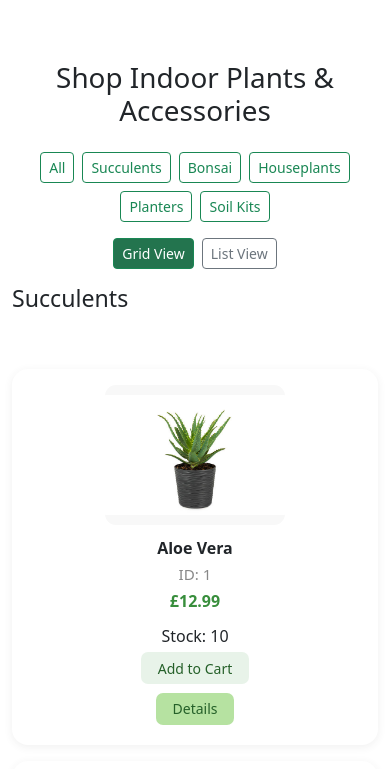
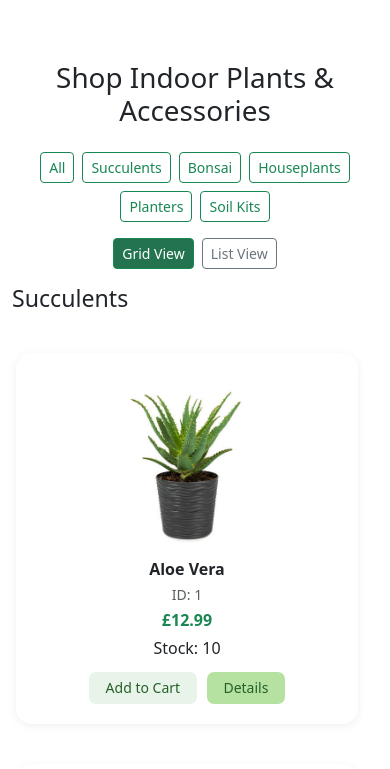
Before and after one commit to Sandhya80/Pure-Plant-Co, a plain HTML site: page shop.html in a window 390 px wide. Shown: the part 75-844 px from the top of the page. Drawn offline with nearby package versions, Linux system fonts and the light colour scheme.

Commit message:
mobile responsiveness fixed for shop page

```diff
--- a/css/style.css
+++ b/css/style.css
@@ -107,12 +107,9 @@ body {
 
 .product-card img {
   width: 100%;
-  max-width: 180px;
-  height: 140px;
+  height: auto;
   object-fit: contain;
-  margin-bottom: 0.7em;
-  background: #f8f8f8;
-  border-radius: 0.7em;
+  border-radius: 0.5em;
 }
 
 .product-name {
@@ -513,6 +510,27 @@ main.container {
   max-height: 40px;
 }
 
+/* Responsive product grid for shop page */
+#product-list .row,
+#product-list .product-row {
+  display: flex;
+  flex-wrap: wrap;
+  margin-left: -0.5rem;
+  margin-right: -0.5rem;
+}
+#product-list .col-12,
+#product-list .col-sm-6,
+#product-list .col-md-4 {
+  padding-left: 0.5rem;
+  padding-right: 0.5rem;
+}
+.product-card img {
+  width: 100%;
+  height: auto;
+  object-fit: contain;
+  border-radius: 0.5em;
+}
+
 /* --- Responsive Enhancements --- */
 /* General responsive styles for better mobile experience */
 
--- a/js/app.js
+++ b/js/app.js
@@ -6,7 +6,7 @@ const PRODUCTS = [
     name: "Aloe Vera",
     type: "Succulent",
     price: 12.99, // GBP
-    image: "assets/images/aloeplant.png",
+    image: "assets/images/aloePlant.png",
     stock: 10,
     featured: true,
     care: "Bright, indirect light. Water every 2-3 weeks."
@@ -56,7 +56,7 @@ const PRODUCTS = [
     name: "Bromelia",
     type: "Succulent",
     price: 19.99,
-    image: "assets/images/featured5.png", // update path if needed
+    image: "assets/images/featured5.png",
     stock: 8,
     featured: true,
     care: "Bright, indirect light. Water moderately."
@@ -498,20 +498,22 @@ if (document.getElementById('product-list')) {
       list.appendChild(groupHeader);
 
       const row = document.createElement("div");
-      row.className = "product-row" + (view === "list" ? " list-view" : "");
+      row.className = "row product-row" + (view === "list" ? " list-view" : "");
       group.products.forEach(product => {
         const col = document.createElement("div");
-        col.className = "product-col";
+        col.className = "col-12 col-sm-6 col-md-4 mb-4";
         col.id = `product-${product.id}`;
         col.innerHTML = `
-          <div class="product-card">
-            <img src="${product.img}" alt="${product.name}">
-            <div class="product-name">${product.name}</div>
-            <div class="product-id">ID: ${product.id}</div>
-            <div class="product-price">£${product.price.toFixed(2)}</div>
-            <div>Stock: ${product.stock}</div>
+          <div class="product-card h-100 d-flex flex-column">
+            <img src="${product.img}" alt="${product.name}" class="img-fluid mb-2" style="object-fit:contain;max-height:180px;">
+            <div class="product-name fw-bold">${product.name}</div>
+            <div class="product-id text-muted small">ID: ${product.id}</div>
+            <div class="product-price text-success mb-1">£${product.price.toFixed(2)}</div>
+            <div class="mb-2">Stock: ${product.stock}</div>
+            <div class="mt-auto">
               <button class="btn btn-success btn-sm add-to-cart-btn" data-id="${product.id}">Add to Cart</button>
               <button class="btn btn-info btn-sm details-btn" data-id="${product.id}">Details</button>
+            </div>
             <div class="care-info" style="display:none; margin-top:0.5em; background:#e8f5e9; border-radius:0.5em; padding:0.5em; font-size:0.95em;"></div>
           </div>
         `;
@@ -583,14 +585,14 @@ if (document.getElementById('product-list')) {
 
 // --- Product Modal ---
 window.showProductModal = function(id) {
-  const p = findProduct(id);
+  const p = PRODUCTS.find(prod => prod.id === id);
   const modal = document.getElementById('productModal');
   if (!modal) return;
   document.getElementById('productModalContent').innerHTML = `
   <span class="close" onclick="closeModal('productModal')">&times;</span>
   <img src="${p.image}" alt="${p.name}" style="width:100%;border-radius:0.7em;">
   <h2>${p.name}</h2>
-  <div class="price">£${p.price.toFixed(2)}</div> <!-- Change $ to £ here -->
+  <div class="price">£${p.price.toFixed(2)}</div>
   <p>Type: ${p.type}</p>
   <button class="btn" onclick="showCareModal('${p.care}')">Light/Water Care</button>
   <button class="btn primary" onclick="addToCart(${p.id})">Add to Cart</button>
@@ -677,7 +679,10 @@ document.addEventListener('DOMContentLoaded', function() {
 });
 
 // --- Cart Count on All Pages ---
-// This function updates the cart count on all pages
+function updateCartCount() {
+  let cart = JSON.parse(localStorage.getItem('cart')) || [];
+  document.querySelectorAll('#cart-count').forEach(el => el.textContent = cart.reduce((sum, item) => sum + item.qty, 0));
+}
 updateCartCount();
 
 // --- Featured Products Carousel (3 at a time, center projected) ---
@@ -701,7 +706,7 @@ updateCartCount();
         <div class="featured-product-card${i === 1 ? ' center' : ''}">
           <img src="${p.image}" alt="${p.name}">
           <h5>${p.name}</h5>
-          <div class="price">$${p.price}</div>
+          <div class="price">£${p.price.toFixed(2)}</div>
           <button class="btn btn-sm btn-success" onclick="addToCart(${p.id})">Add to Cart</button>
         </div>
       `).join('')}
@@ -789,7 +794,7 @@ document.addEventListener('DOMContentLoaded', function() {
   var contactModal = document.getElementById('contactUsModal');
   var closeBtn = document.getElementById('closeContactUsModal');
   var contactForm = document.getElementById('contactUsForm');
-  var modalDialog = document.querySelector('#contactUsModal .custom-modal-dialog'); // <-- FIXED
+  var modalDialog = document.querySelector('#contactUsModal .custom-modal-dialog');
 
   if (contactLink && contactModal && closeBtn && contactForm && modalDialog) {
     contactLink.onclick = function(e) {
@@ -799,11 +804,9 @@ document.addEventListener('DOMContentLoaded', function() {
     closeBtn.onclick = function() {
       contactModal.classList.remove('active');
     };
-    // Only close when clicking the background, not inside the dialog
     contactModal.onclick = function(e) {
       if (e.target === contactModal) contactModal.classList.remove('active');
     };
-    // Prevent modal from closing when clicking inside the dialog
     modalDialog.onclick = function(e) {
       e.stopPropagation();
     };
@@ -984,11 +987,7 @@ document.addEventListener('DOMContentLoaded', function() {
   }
 });
 
-function updateCartCount() {
-  let cart = JSON.parse(localStorage.getItem('cart')) || [];
-  document.querySelectorAll('#cart-count').forEach(el => el.textContent = cart.reduce((sum, item) => sum + item.qty, 0));
-}
-
+// --- Add to Cart Logic ---
 window.addToCart = function(id) {
   const product = PRODUCTS.find(p => p.id === id);
   if (!product) return;
```
Lines whose indentation alone changed are shown as unchanged.
